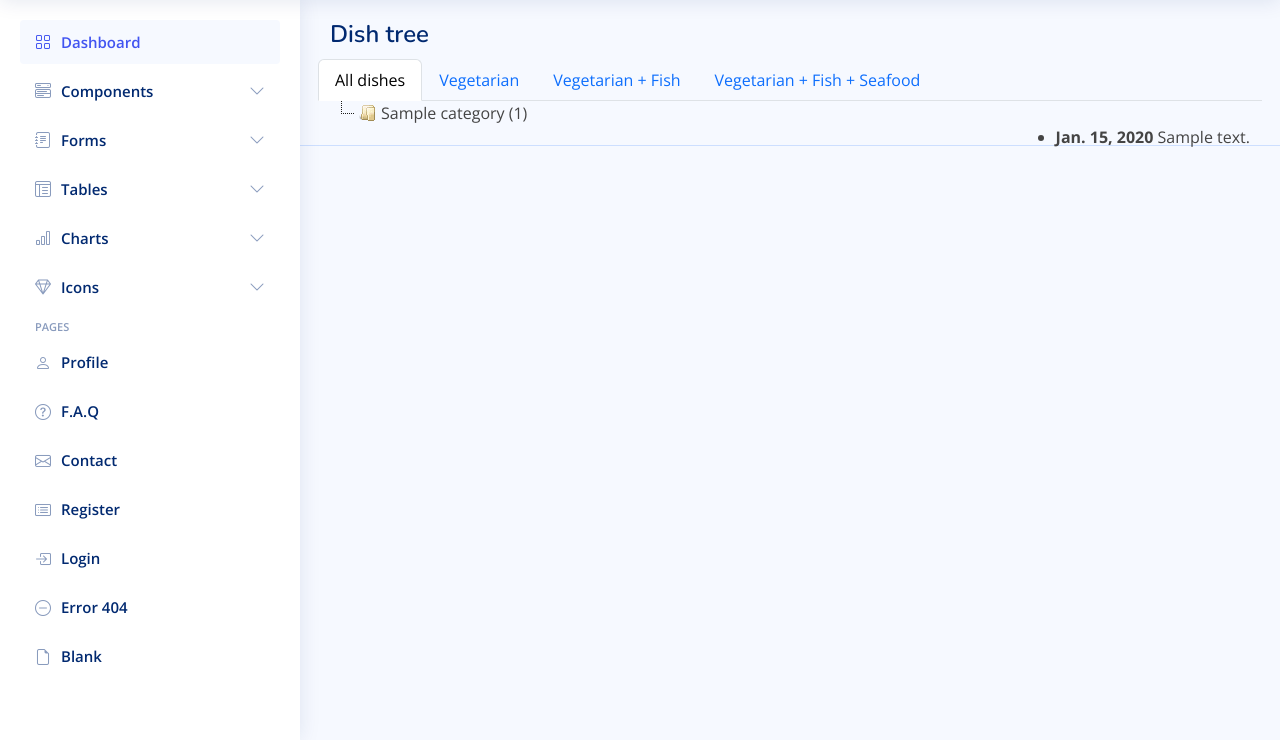
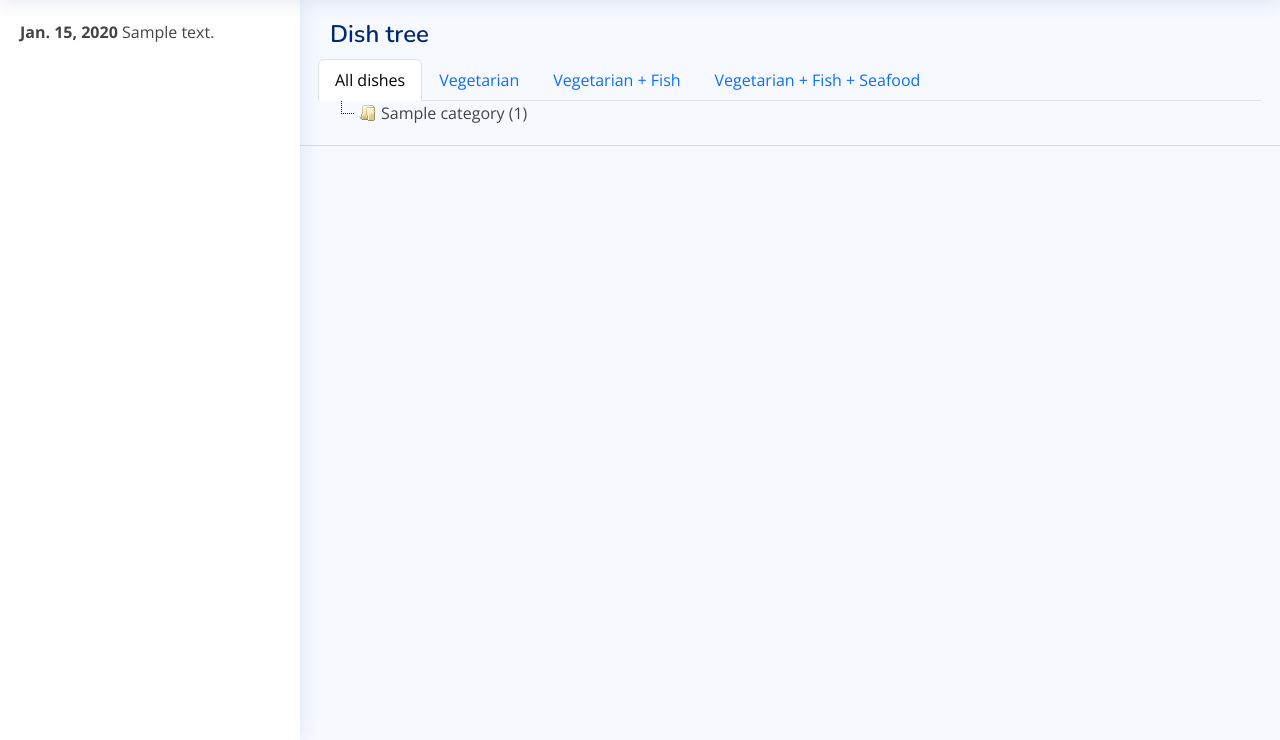
Before and after one commit to gurovic/iamthaichef, a Django app: page / in a window 1280 px wide. Shown: the part 60-800 px from the top of the page. Run offline with Django 5.2, Linux system fonts and the light colour scheme; tables that the repository leaves empty hold one stand-in row (values such as "Sample post"); some libraries are stand-ins or nearby versions.

Commit message:
news position fixed

```diff
--- a/templates/NiceAdmin/index.html
+++ b/templates/NiceAdmin/index.html
@@ -12,8 +12,8 @@
   <!-- Favicons -->
   <link href="/assets/img/favicon.png" rel="icon">
   <link href="/assets/img/apple-touch-icon.png" rel="apple-touch-icon">
+  <link rel="stylesheet" href="https://cdnjs.cloudflare.com/ajax/libs/jstree/3.3.10/themes/default/style.min.css">
 
-   <link rel="stylesheet" href="https://cdnjs.cloudflare.com/ajax/libs/jstree/3.3.10/themes/default/style.min.css">
 
 
   <!-- Google Fonts -->
@@ -59,7 +59,7 @@
         <input type="text" name="query" placeholder="Search" title="Enter search keyword">
         <button type="submit" title="Search"><i class="bi bi-search"></i></button>
       </form>
-    </div><!-- End Search Bar -->
+    </div><-- End Search Bar -->
 
     <nav class="header-nav ms-auto">
       <ul class="d-flex align-items-center">
@@ -68,14 +68,14 @@
           <a class="nav-link nav-icon search-bar-toggle " href="#">
             <i class="bi bi-search"></i>
           </a>
-        </li><!-- End Search Icon-->
+        </li>-<-- End Search Icon-->
 
         <!--li class="nav-item dropdown">
 
           <a class="nav-link nav-icon" href="#" data-bs-toggle="dropdown">
             <i class="bi bi-bell"></i>
             <span class="badge bg-primary badge-number">4</span>
-          </a><!-- End Notification Icon -->
+          </a><-- End Notification Icon -->
 
           <!--ul class="dropdown-menu dropdown-menu-end dropdown-menu-arrow notifications">
             <li class="dropdown-header">
@@ -141,16 +141,16 @@
               <a href="#">Show all notifications</a>
             </li>
 
-          </ul><!-- End Notification Dropdown Items -->
+          </ul><-- End Notification Dropdown Items -->
 
-        <!--/li><!-- End Notification Nav -->
+        <!--/li><-- End Notification Nav -->
 
         <!--li class="nav-item dropdown">
 
           <a class="nav-link nav-icon" href="#" data-bs-toggle="dropdown">
             <i class="bi bi-chat-left-text"></i>
             <span class="badge bg-success badge-number">3</span>
-          </a><!-- End Messages Icon -->
+          </a><-- End Messages Icon -->
 
           <!--ul class="dropdown-menu dropdown-menu-end dropdown-menu-arrow messages">
             <li class="dropdown-header">
@@ -207,9 +207,9 @@
               <a href="#">Show all messages</a>
             </li>
 
-          </ul><!-- End Messages Dropdown Items -->
+          </ul><-- End Messages Dropdown Items -->
 
-        <!--/li><!-- End Messages Nav -->
+        <!--/li><-- End Messages Nav -->
         {%  if not user.is_anonymous %}
         <li class="nav-item dropdown pe-3">
 
@@ -233,7 +233,7 @@
                 <span>My Profile</span>
               </a>
             </li>
-            <!--li>
+            <--li>
               <hr class="dropdown-divider">
             </li-->
 
@@ -282,22 +282,28 @@
           </li>
       {% endif %}
       </ul>
+          </li>
+      </ul>
     </nav><!-- End Icons Navigation -->
 
   </header><!-- End Header -->
 
   <!-- ======= Sidebar ======= -->
   <aside id="sidebar" class="sidebar">
-
-    <ul class="sidebar-nav" id="sidebar-nav">
+      <ul class="sidebar-nav" id="sidebar-nav">
+    {% for news_piece in news %}
+        <li><strong>{{news_piece.date}}</strong> {{ news_piece.text }}
+    {% endfor %}
+    </ul>
+  </aside>
+    <!--ul class="sidebar-nav" id="sidebar-nav">
 
       <li class="nav-item">
         <a class="nav-link " href="index.html">
           <i class="bi bi-grid"></i>
           <span>Dashboard</span>
         </a>
-      </li><!-- End Dashboard Nav -->
-
+      </li>
       <li class="nav-item">
         <a class="nav-link collapsed" data-bs-target="#components-nav" data-bs-toggle="collapse" href="#">
           <i class="bi bi-menu-button-wide"></i><span>Components</span><i class="bi bi-chevron-down ms-auto"></i>
@@ -374,7 +380,7 @@
             </a>
           </li>
         </ul>
-      </li><!-- End Components Nav -->
+      </li>
 
       <li class="nav-item">
         <a class="nav-link collapsed" data-bs-target="#forms-nav" data-bs-toggle="collapse" href="#">
@@ -402,7 +408,7 @@
             </a>
           </li>
         </ul>
-      </li><!-- End Forms Nav -->
+      </li>
 
       <li class="nav-item">
         <a class="nav-link collapsed" data-bs-target="#tables-nav" data-bs-toggle="collapse" href="#">
@@ -420,7 +426,7 @@
             </a>
           </li>
         </ul>
-      </li><!-- End Tables Nav -->
+      </li>
 
       <li class="nav-item">
         <a class="nav-link collapsed" data-bs-target="#charts-nav" data-bs-toggle="collapse" href="#">
@@ -443,7 +449,7 @@
             </a>
           </li>
         </ul>
-      </li><!-- End Charts Nav -->
+      </li>
 
       <li class="nav-item">
         <a class="nav-link collapsed" data-bs-target="#icons-nav" data-bs-toggle="collapse" href="#">
@@ -466,7 +472,7 @@
             </a>
           </li>
         </ul>
-      </li><!-- End Icons Nav -->
+      </li>
 
       <li class="nav-heading">Pages</li>
 
@@ -475,53 +481,53 @@
           <i class="bi bi-person"></i>
           <span>Profile</span>
         </a>
-      </li><!-- End Profile Page Nav -->
+      </li>
 
       <li class="nav-item">
         <a class="nav-link collapsed" href="pages-faq.html">
           <i class="bi bi-question-circle"></i>
           <span>F.A.Q</span>
         </a>
-      </li><!-- End F.A.Q Page Nav -->
+      </li>
 
       <li class="nav-item">
         <a class="nav-link collapsed" href="pages-contact.html">
           <i class="bi bi-envelope"></i>
           <span>Contact</span>
         </a>
-      </li><!-- End Contact Page Nav -->
+      </li>
 
       <li class="nav-item">
         <a class="nav-link collapsed" href="pages-register.html">
           <i class="bi bi-card-list"></i>
           <span>Register</span>
         </a>
-      </li><!-- End Register Page Nav -->
+      </li>
 
       <li class="nav-item">
         <a class="nav-link collapsed" href="pages-login.html">
           <i class="bi bi-box-arrow-in-right"></i>
           <span>Login</span>
         </a>
-      </li><!-- End Login Page Nav -->
+      </li>
 
       <li class="nav-item">
         <a class="nav-link collapsed" href="pages-error-404.html">
           <i class="bi bi-dash-circle"></i>
           <span>Error 404</span>
         </a>
-      </li><!-- End Error 404 Page Nav -->
+      </li>
 
       <li class="nav-item">
         <a class="nav-link collapsed" href="pages-blank.html">
           <i class="bi bi-file-earmark"></i>
           <span>Blank</span>
         </a>
-      </li><!-- End Blank Page Nav -->
+      </li>
 
     </ul>
 
-  </aside><!-- End Sidebar-->
+  </aside><-- End Sidebar-->
 
   <main id="main" class="main">
 
@@ -546,13 +552,6 @@
   </li>
 </ul>
     <div id="tree"></div>
-</div>
-<div style="float: right">
-    <ul>
-    {% for news_piece in news %}
-        <li><strong>{{news_piece.date}}</strong> {{ news_piece.text }}
-    {% endfor %}
-    </ul>
 </div>
     <!-- Подключаем библиотеку jQuery -->
     <script src="https://code.jquery.com/jquery-3.6.0.min.js"></script>
```
